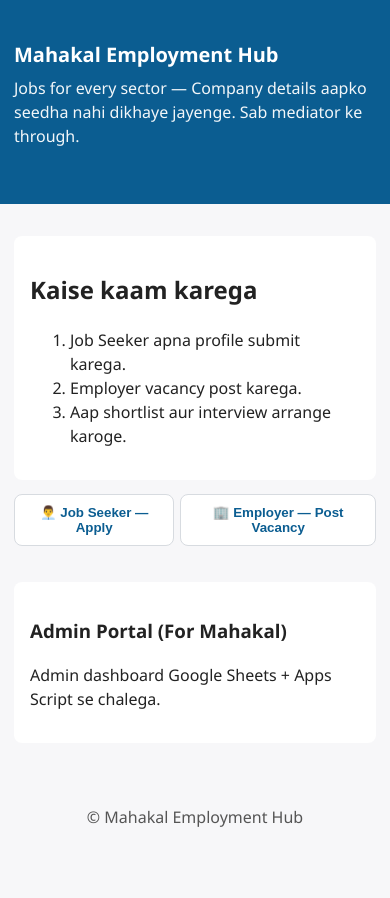
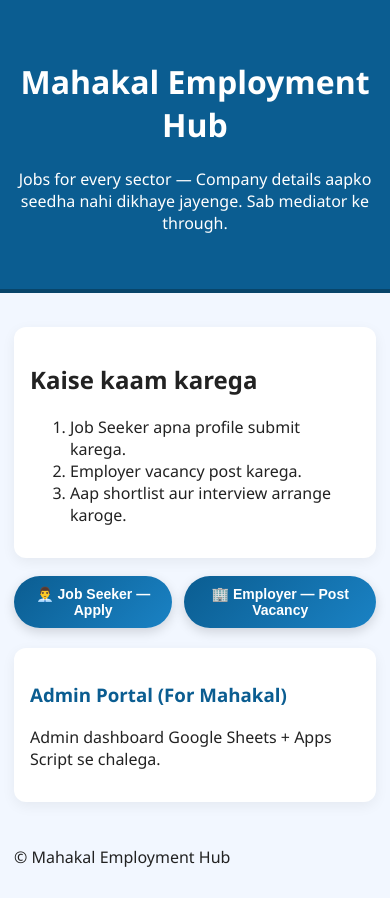
Before and after one commit to Niwas1437/mahakal-jobhub, a plain HTML site: page index.html in a window 390 px wide. Before the commit the page ends 877 px from the top, so only its background shows below. Drawn offline with Linux system fonts and the light colour scheme.

Commit message:
Update styles.css

```diff
--- a/styles.css
+++ b/styles.css
@@ -1,66 +1,92 @@
-/* styles.css - mobile-friendly & clean */
 :root {
-  --bg: #f7f7f9;
+  --accent: #0b5d91;
+  --accent2: #1a82c4;
+  --bg: #f2f7ff;
   --card: #ffffff;
-  --accent: #0b5d91;
-  --muted: #555;
-}
-*{box-sizing:border-box}
-body{
-  margin:0;
-  font-family: "Segoe UI", Roboto, Arial, sans-serif;
-  background:var(--bg);
-  color:#222;
-  line-height:1.5;
-}
-.container{max-width:980px;margin:0 auto;padding:20px;}
-.site-header{background:var(--accent);color:#fff;padding:26px 0}
-.site-header h1{margin:0;font-size:24px}
-.tag{margin-top:6px;opacity:0.95}
-.intro{margin-top:18px;background:var(--card);padding:16px;border-radius:8px}
-.forms{display:grid;grid-template-columns:1fr 1fr;gap:18px;margin-top:18px;align-items:start}
-.card{background:var(--card);padding:18px;border-radius:10px;box-shadow:0 6px 20px rgba(11,93,145,0.06)}
-.card h3{margin-top:0;color:var(--accent)}
-.about{margin-top:18px;background:var(--card);padding:16px;border-radius:8px}
-.site-footer{padding:18px;text-align:center;color:var(--muted)}
-
-/* iframe styling */
-.form-iframe{
-  width:100%;
-  min-height:700px;
-  border:0;
-  border-radius:6px;
-  box-shadow:none;
 }
 
-/* Tab controls (mobile) */
-.forms-tab-controls{
-  display:none;
-  gap:6px;
-  margin:14px 0 6px;
-  justify-content:center;
-}
-.tab-btn{
-  display:inline-block;
-  padding:10px 12px;
-  border-radius:8px;
-  background:#fff;
-  border:1px solid #d7dbe0;
-  color:var(--accent);
-  font-weight:600;
-}
-.tab-btn.active{
-  background:var(--accent);
-  color:#fff;
-  border-color:var(--accent);
+body {
+  margin:0;
+  background:var(--bg);
+  font-family: 'Segoe UI', sans-serif;
+  color:#222;
 }
 
-/* Mobile styles */
-@media (max-width:900px){
-  .container{padding:14px;max-width:720px}
-  .site-header h1{font-size:20px}
-  .forms{grid-template-columns:1fr;gap:12px}
-  .forms-tab-controls{display:flex}
-  .form-iframe{min-height:1200px} /* long forms need more height on mobile */
-  .card{padding:12px}
+.container { max-width:980px; margin:0 auto; padding:20px; }
+
+.site-header {
+  background:var(--accent);
+  color:white;
+  padding:25px 0;
+  text-align:center;
+  border-bottom:4px solid #08456a;
 }
+
+.intro, .about {
+  background:var(--card);
+  padding:16px;
+  border-radius:12px;
+  margin-top:20px;
+  box-shadow:0 4px 14px rgba(0,0,0,0.06);
+}
+
+.forms {
+  margin-top:20px;
+}
+
+.card {
+  background:var(--card);
+  padding:18px;
+  border-radius:14px;
+  box-shadow:0 4px 14px rgba(0,0,0,0.08);
+}
+
+h3 { color:var(--accent); }
+
+/* ----------- STYLISH BUTTONS ----------- */
+
+.forms-tab-controls {
+  display:flex;
+  justify-content:center;
+  gap:12px;
+  margin:18px 0;
+}
+
+.tab-btn {
+  padding:12px 20px;
+  border:none;
+  background:linear-gradient(135deg, var(--accent), var(--accent2));
+  color:white;
+  font-size:16px;
+  font-weight:600;
+  border-radius:50px;
+  cursor:pointer;
+  box-shadow:0 4px 12px rgba(0,0,0,0.15);
+  transition:0.25s;
+}
+
+.tab-btn:hover {
+  transform:translateY(-2px);
+  box-shadow:0 6px 16px rgba(0,0,0,0.20);
+}
+
+.tab-btn.active {
+  background:linear-gradient(135deg, #07456a, #0b5d91);
+  transform:scale(1.05);
+}
+
+/* ------------- FORM IFRAMES ----------- */
+
+.form-iframe {
+  width:100%;
+  min-height:1200px;
+  border:none;
+  border-radius:8px;
+}
+
+/* MOBILE */
+@media(max-width:900px){
+  .tab-btn { font-size:14px; padding:10px 16px; }
+  .container { padding:14px; }
+  .form-iframe { min-height:1600px; }
+}
```
